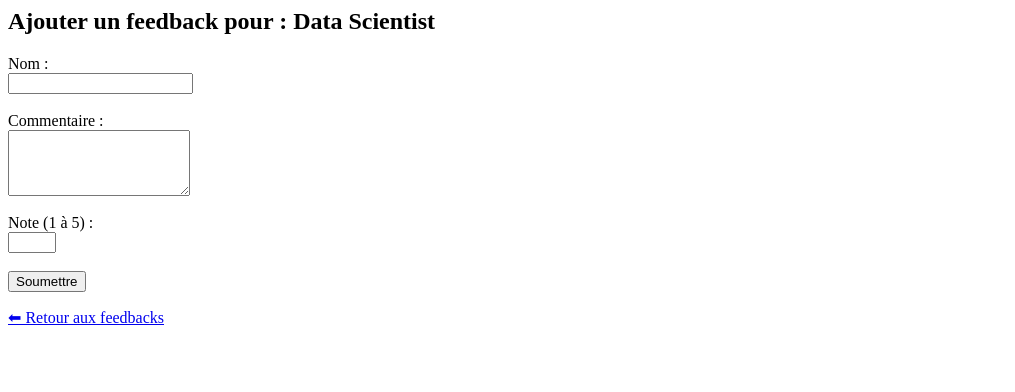
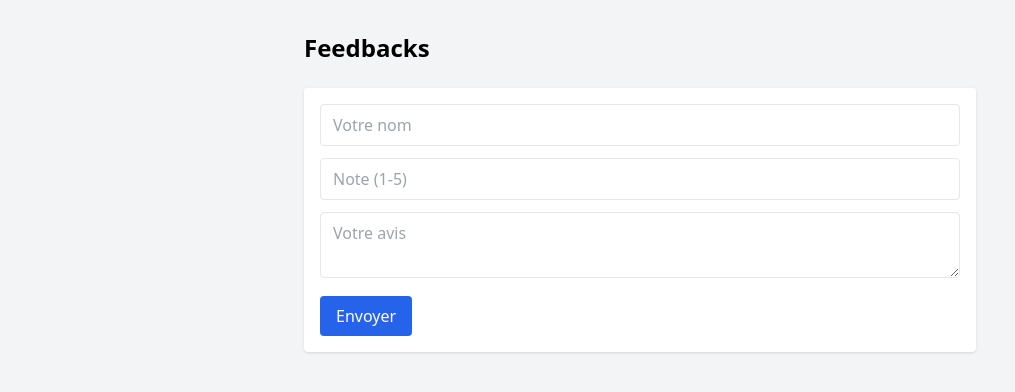
Before and after one commit to imane-R/djangoProjectSalaries, a Django app: page /feedback/1/add/ in a window 1280 px wide. Shown: the top 392 px of the page, without its empty margins (0-1015 px from the left). Run offline with Django 4.2, Linux system fonts and the light colour scheme; data comes from the database, SQL or seed files in the repository; some libraries are stand-ins or nearby versions.

Commit message:
using fech

```diff
--- a/feedback/templates/add_feedback.html
+++ b/feedback/templates/add_feedback.html
@@ -1,17 +1,30 @@
-<h2>Ajouter un feedback pour : {{ job.job_title.name }}</h2>
+{% load static %}
+<!DOCTYPE html>
+<html lang="fr">
+<head>
+  <meta charset="UTF-8">
+  <title>Feedbacks du job</title>
+  <script src="{% static 'feedback/feedback.js' %}" defer></script>
+  <script src="https://cdn.tailwindcss.com"></script>
+</head>
+<body class="bg-gray-100 p-8">
+  <div class="max-w-2xl mx-auto">
+    <h1 class="text-2xl font-bold mb-4">Feedbacks</h1>
 
-<form method="post">
-    {% csrf_token %}
-    <label>Nom :</label><br>
-    <input type="text" name="author_name" required><br><br>
+    <div id="feedback-list" class="space-y-3 mb-6"></div>
 
-    <label>Commentaire :</label><br>
-    <textarea name="comment" rows="4"></textarea><br><br>
-
-    <label>Note (1 à 5) :</label><br>
-    <input type="number" name="rating" min="1" max="5" required><br><br>
-
-    <button type="submit">Soumettre</button>
-</form>
-
-<a href="{% url 'list_feedback' job.id %}">⬅ Retour aux feedbacks</a>
+    <form id="feedback-form" data-jobid="{{ job.id }}" class="bg-white p-4 rounded shadow space-y-3">
+      <input name="author_name" placeholder="Votre nom"
+             class="w-full border px-3 py-2 rounded" required>
+      <input name="rating" type="number" min="1" max="5" placeholder="Note (1-5)"
+             class="w-full border px-3 py-2 rounded" required>
+      <textarea name="comment" placeholder="Votre avis"
+                class="w-full border px-3 py-2 rounded" required></textarea>
+      <button type="submit"
+              class="bg-blue-600 text-white px-4 py-2 rounded hover:bg-blue-700">
+        Envoyer
+      </button>
+    </form>
+  </div>
+</body>
+</html>
```
Also changed, not shown: feedback/static/javascript/feedback.js (added, +48 -0 lines), feedback/templates/list_feedback.html (+10 -7 lines).
